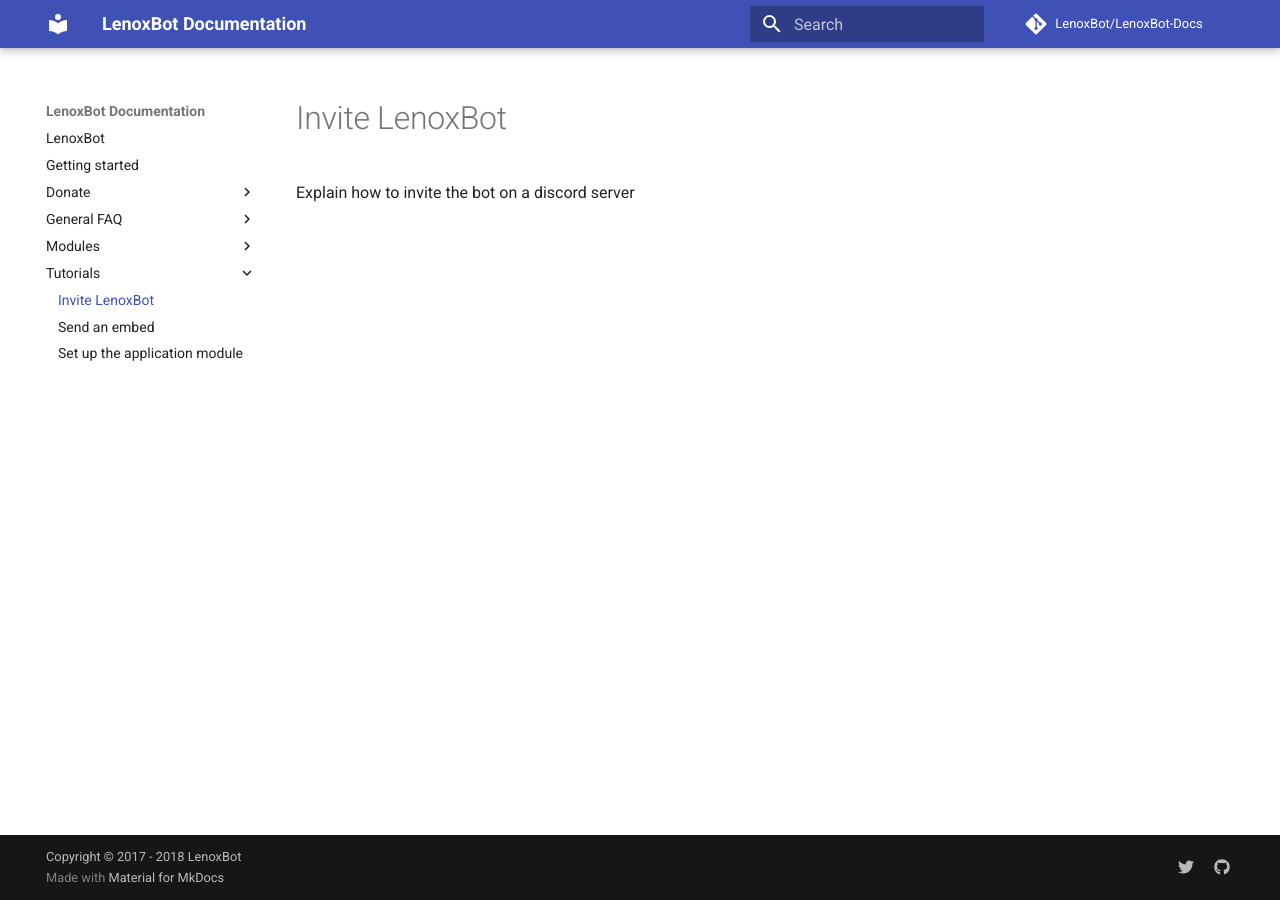
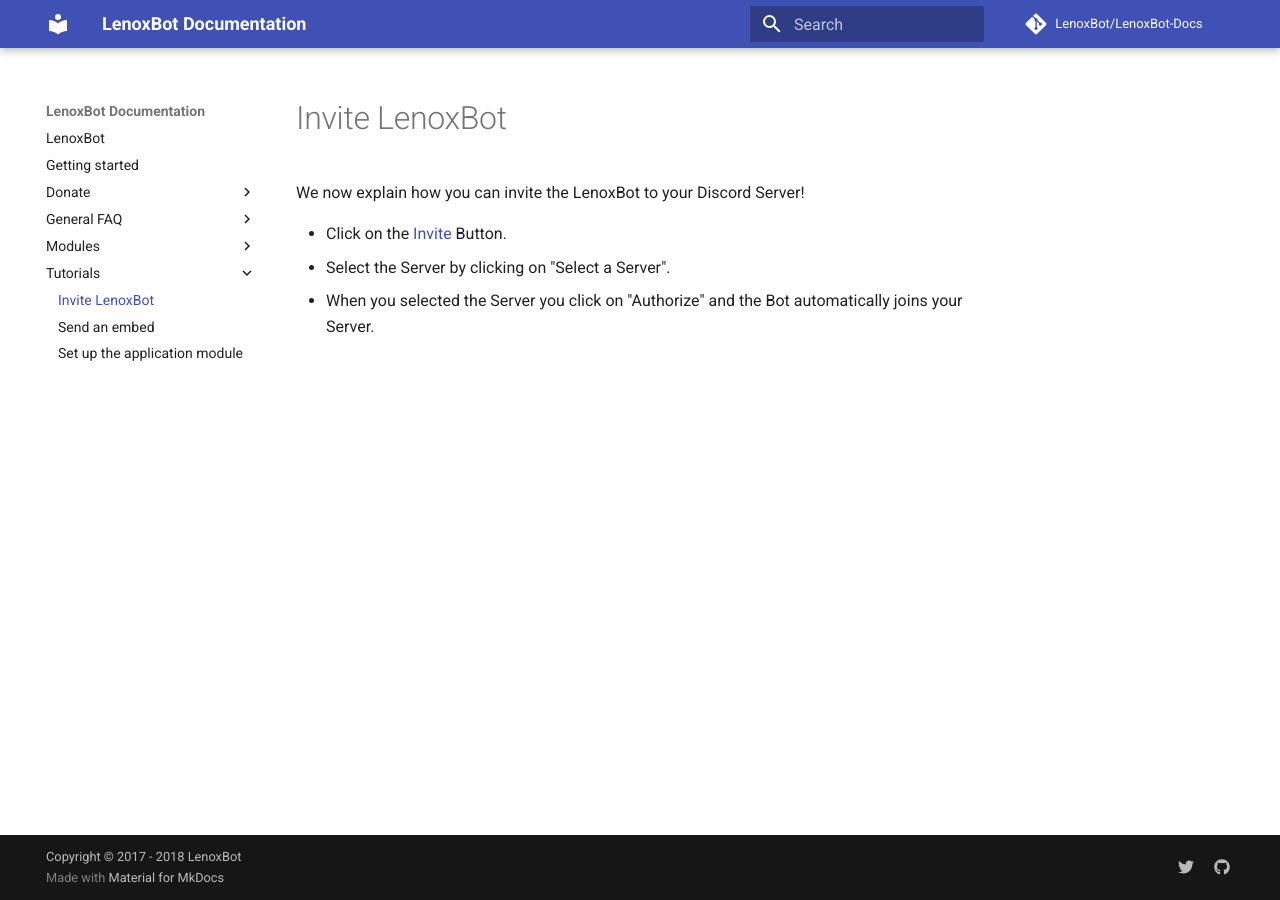
Before and after one commit to gillesheinesch/LenoxBot-Docs, an MkDocs documentation site: the page built from docs/Tutorials/Invite LenoxBot.md, in a window 1280 px wide. Built offline with MkDocs 1.6.1 and Material for MkDocs 9.7.7, drawn with Linux system fonts in a browser that asks for light colours; comment, search, counter and statistics services are not loaded.

Commit message:
Update Invite LenoxBot.md

```diff
--- a/docs/Tutorials/Invite LenoxBot.md
+++ b/docs/Tutorials/Invite LenoxBot.md
@@ -3,4 +3,8 @@
 
 # Invite LenoxBot
 
-Explain how to invite the bot on a discord server
+We now explain how you can invite the LenoxBot to your Discord Server!
+
+* Click on the [Invite](https://lenoxbot.com/invite/) Button.
+* Select the Server by clicking on "Select a Server".
+* When you selected the Server you click on "Authorize" and the Bot automatically joins your Server.
```
